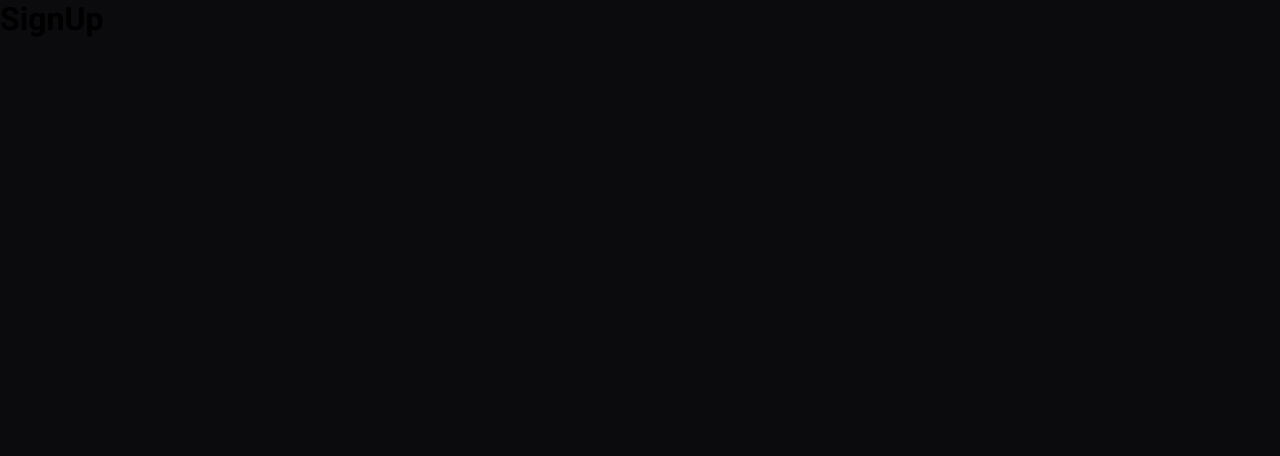
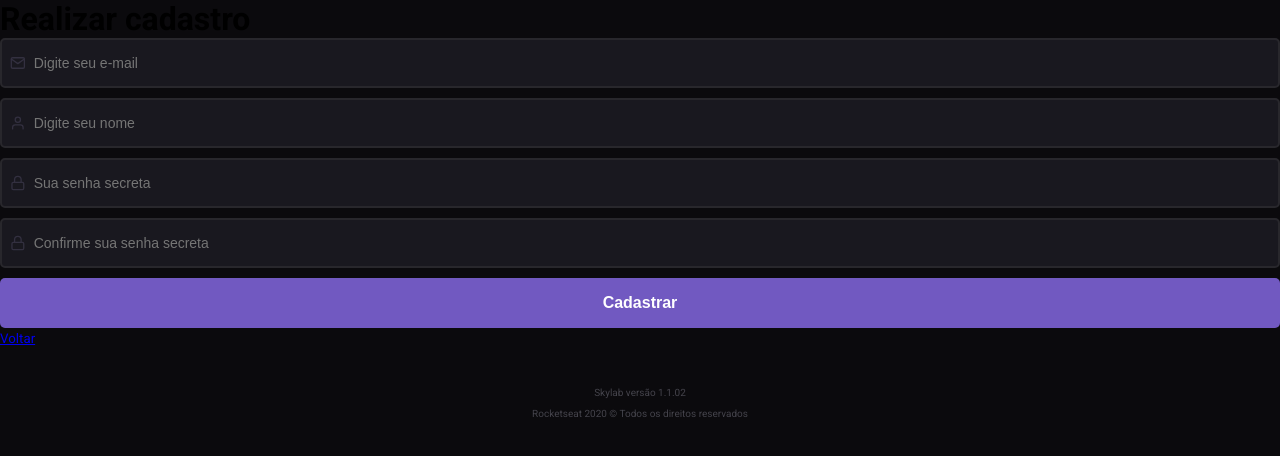
Before and after one commit to 0xjoaovpsantos/skylab-rocketseat-clone, a React (Create React App) app: page /signup in a window 1280 px wide. Shown: the top 456 px of the page. Built offline with nearby package versions, Linux system fonts and the light colour scheme.

Commit message:
add: create structure of components signup page without style

```diff
--- a/src/pages/SignUp/index.tsx
+++ b/src/pages/SignUp/index.tsx
@@ -1,7 +1,31 @@
 import React from 'react';
 
+import { FiMail, FiUser, FiLock } from 'react-icons/fi';
+import { Container } from './styles';
+
+import { Link } from 'react-router-dom';
+
+import Input from '../../components/Input';
+import Button from '../../components/Button';
+import Footer from '../../components/Footer';
+
 const SignUp: React.FC = () => {
-  return <h1>SignUp</h1>;
+  return (
+    <div>
+      <div>
+        <h1>Realizar cadastro</h1>
+        <Input Icon={FiMail} description="Digite seu e-mail" />
+        <Input Icon={FiUser} description="Digite seu nome" />
+        <Input Icon={FiLock} description="Sua senha secreta" />
+        <Input Icon={FiLock} description="Confirme sua senha secreta" />
+        <Button description="Cadastrar" />
+        <small>
+          <Link to="/">Voltar</Link>
+        </small>
+        <Footer />
+      </div>
+    </div>
+  );
 };
 
 export default SignUp;
--- /dev/null
+++ b/src/pages/SignUp/styles.ts
@@ -0,0 +1,3 @@
+import styled from 'styled-components';
+
+export const Container = styled.div``;
```
